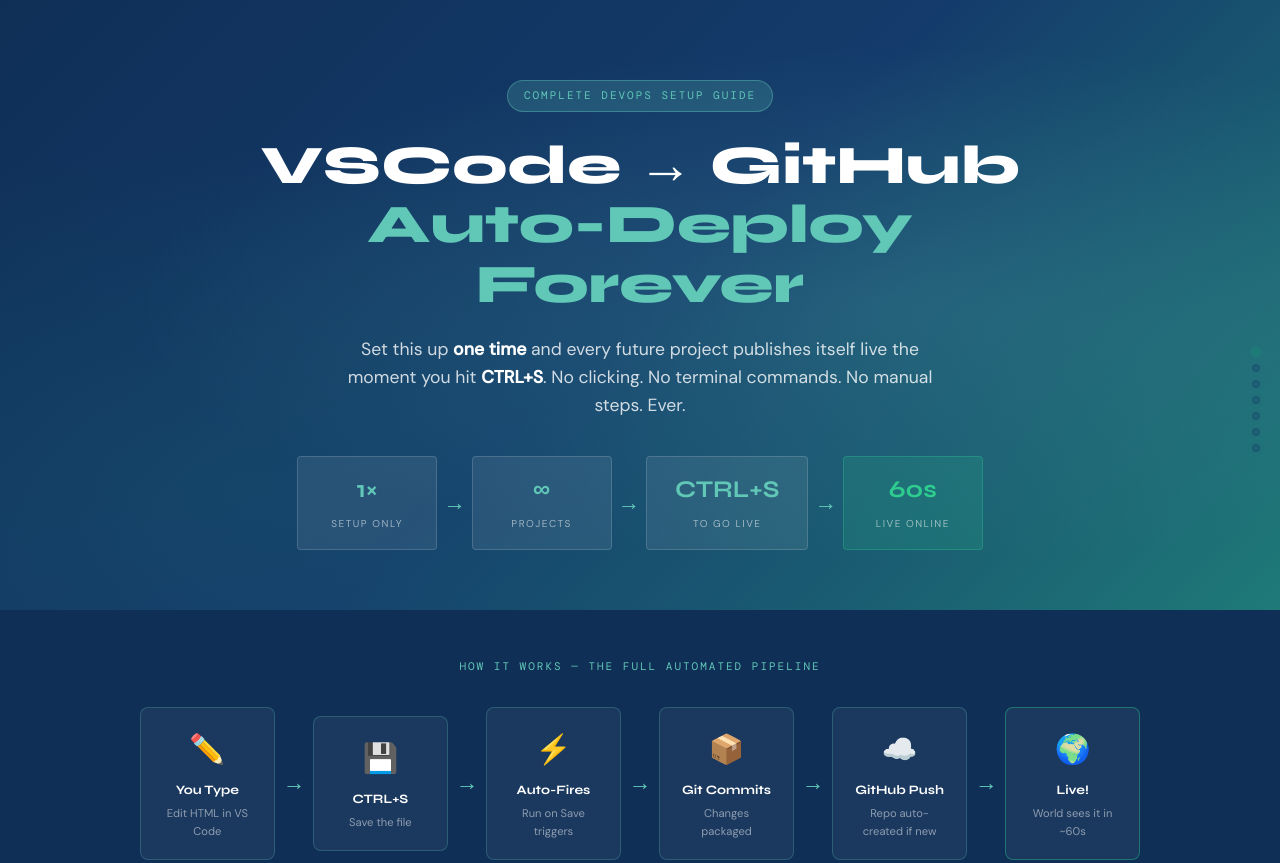
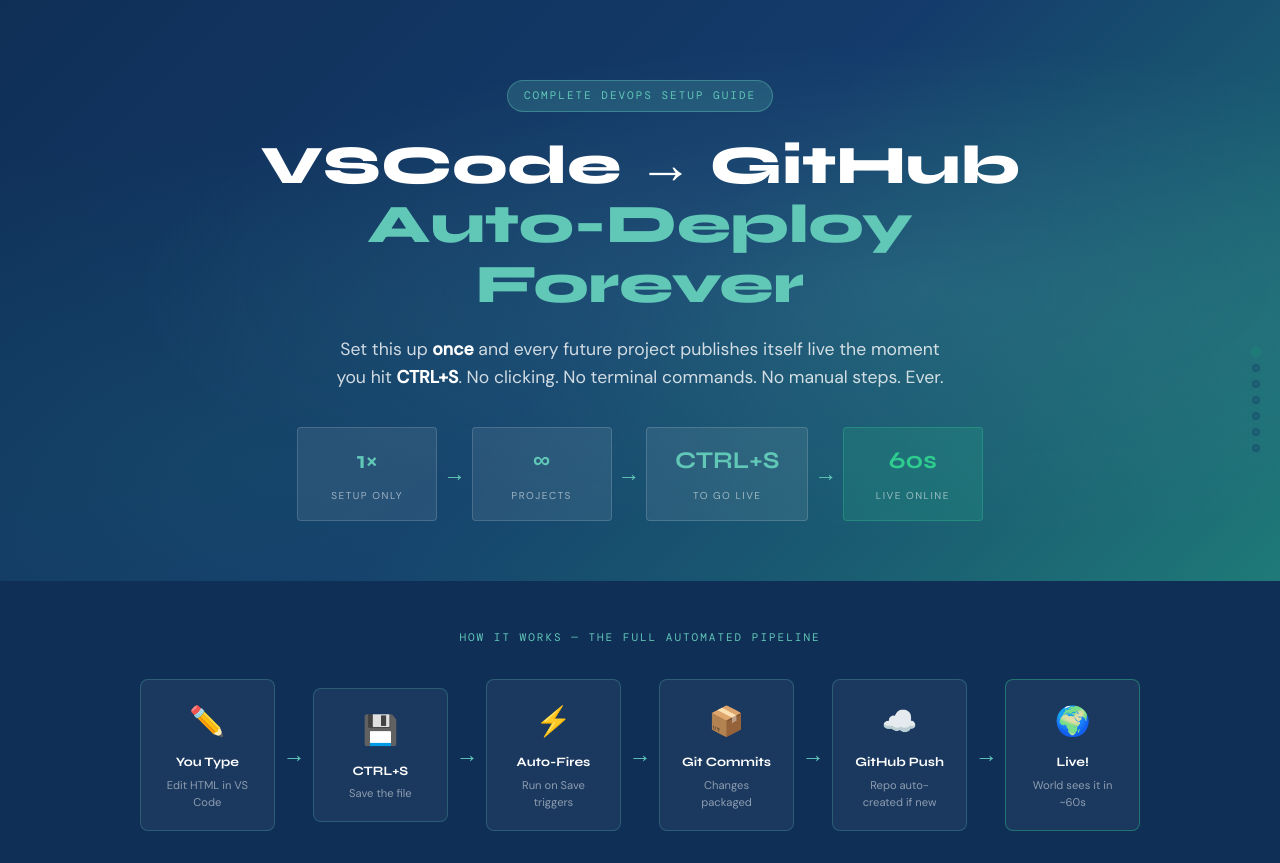
Before and after one commit to barrycoetzee01/00_VSCode_GitHub_AutoDeploy, a plain HTML site: page index.html in a window 1280 px wide. Shown: the top 863 px of the page. Drawn offline with nearby package versions, Linux system fonts and the light colour scheme.

Commit message:
Updated Thu 03/12/2026  0:33:44.09

```diff
--- a/index.html
+++ b/index.html
@@ -540,7 +540,7 @@
   <div class="hero-inner">
     <div class="eyebrow">Complete DevOps Setup Guide</div>
     <h1>VSCode → GitHub<br/><span>Auto-Deploy Forever</span></h1>
-    <p>Set this up <strong style="color:white">one time</strong> and every future project publishes itself live the moment you hit <strong style="color:white">CTRL+S</strong>. No clicking. No terminal commands. No manual steps. Ever.</p>
+    <p>Set this up <strong style="color:white">once</strong> and every future project publishes itself live the moment you hit <strong style="color:white">CTRL+S</strong>. No clicking. No terminal commands. No manual steps. Ever.</p>
     <div class="scorebar">
       <div class="scorecell"><strong>1×</strong><span>Setup Only</span></div>
       <div class="arrow-cell">→</div>
```
